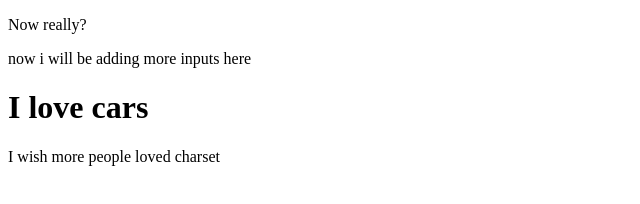
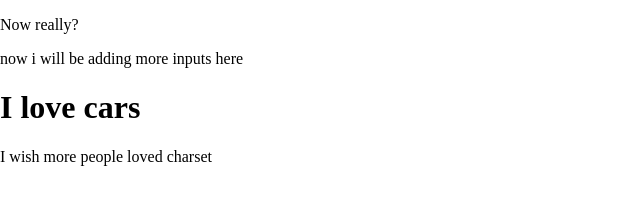
Before and after one commit to DreamDeshi/Githubtest, a plain HTML site: page index.html in a window 1280 px wide. Shown: the whole page, without its empty margins (0-640 px from the left). Drawn offline with Linux system fonts and the light colour scheme.

Commit message:
third Repository
So, this will be saved the changes that I made to the code when  I commit to  main right?

```diff
--- a/index.html
+++ b/index.html
@@ -5,6 +5,7 @@
     <meta http-equiv="X-UA-Compatible" content="IE=edge">
     <meta name="viewport" content="width=device-width, initial-scale=1.0">
     <title>Document</title>
+    <link rel="stylesheet" href="styles.css">
 </head>
 <body>
     <p>Now really?</p>
--- a/styles.css
+++ b/styles.css
@@ -0,0 +1,5 @@
+body{
+    margin: 0px;
+    top: auto;
+    box-sizing: border-box;
+}
```
Also changed, not shown: 1 other file.
